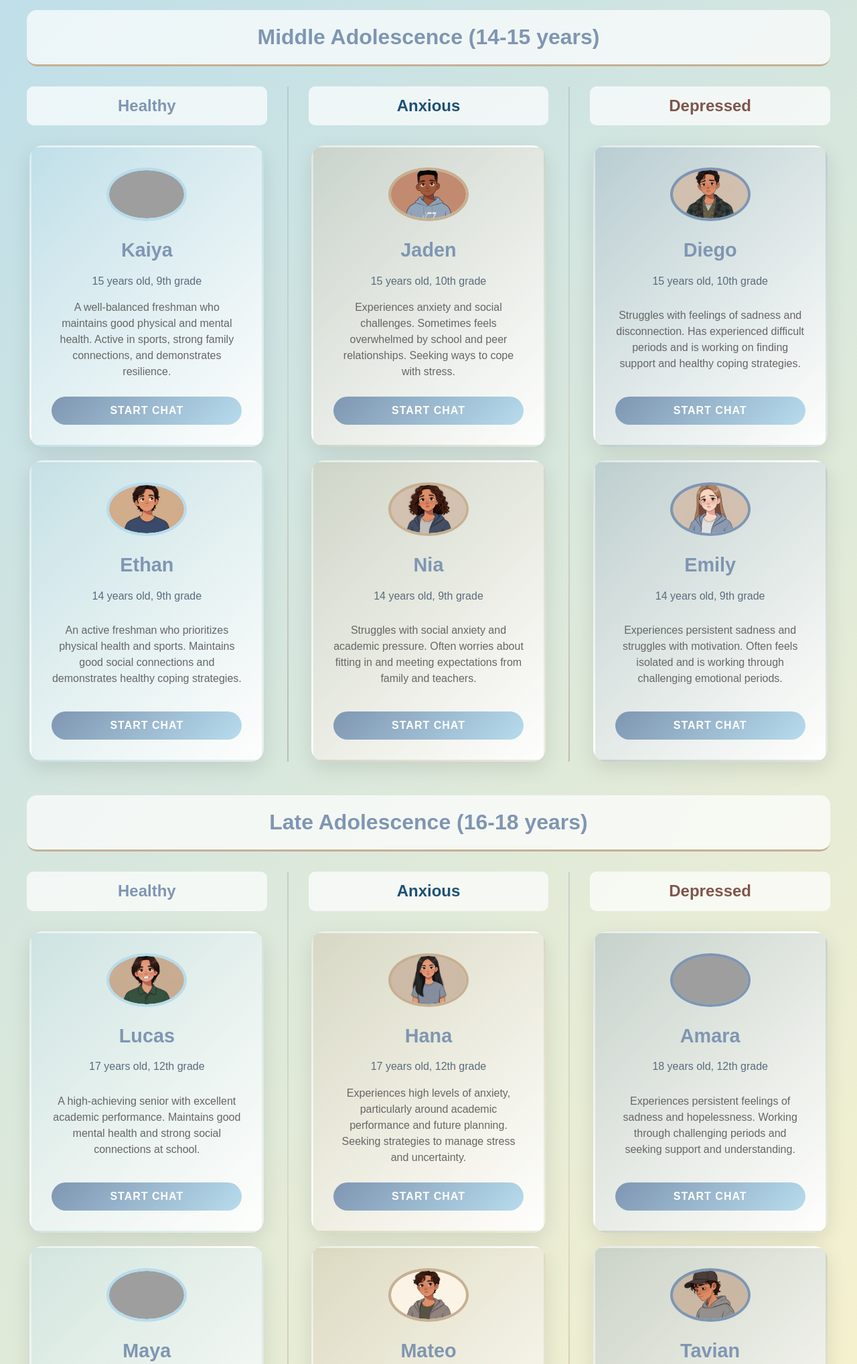
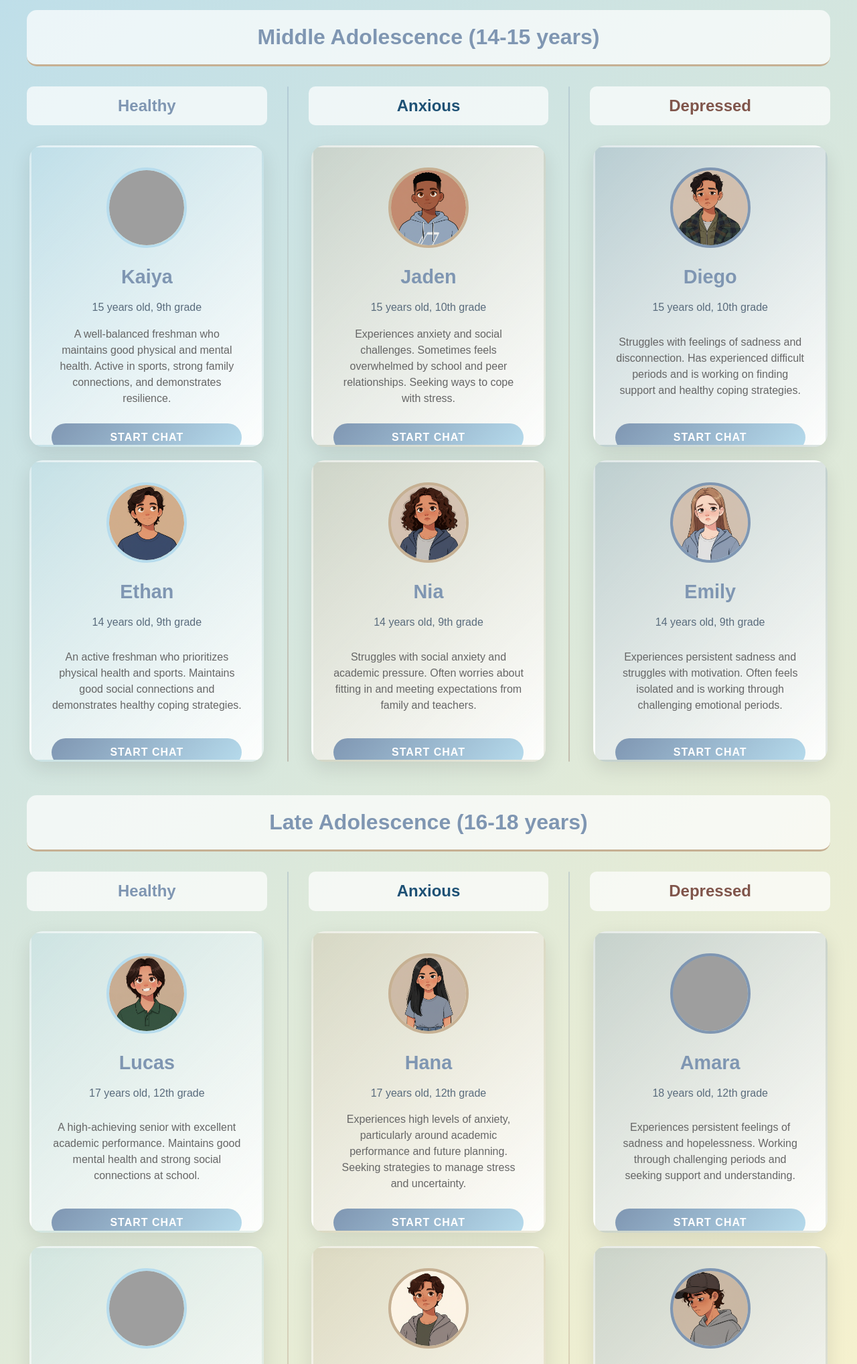
Before and after one commit to Adaptivedesign-AI/rag-chat-adolescents, a Flask app: page / in a window 1280 px wide. Shown: the part 486-2522 px from the top of the page at 67% size. Run offline with Flask 3, Linux system fonts and the light colour scheme; grey boxes are pictures that could not be loaded.

Commit message:
Update style.css

```diff
--- a/static/css/style.css
+++ b/static/css/style.css
@@ -204,6 +204,7 @@ body {
     background-position: center;
     color: #7F96B2;
     font-weight: bold;
+    flex-shrink: 0;
 }
 
 .avatar img {
@@ -211,6 +212,7 @@ body {
     height: 100%;
     object-fit: cover;
     border-radius: 50%;
+    flex-shrink: 0;
 }
 
 .twin-card.healthy .avatar {
```
